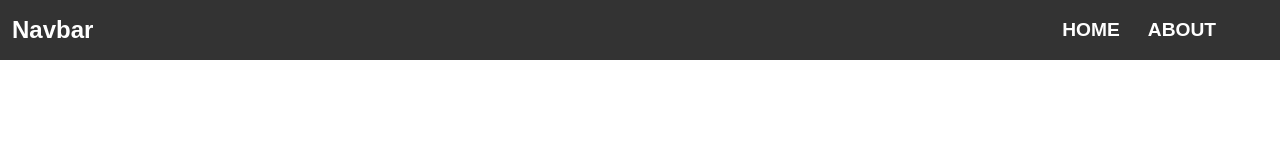
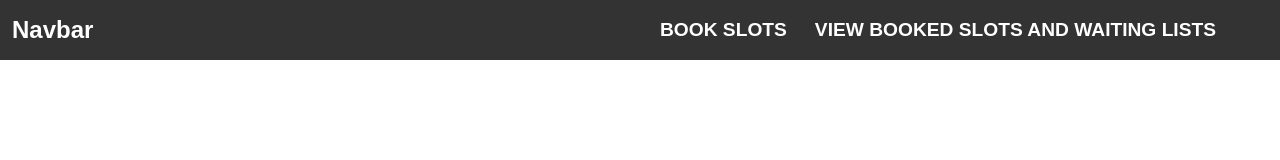
Before and after one commit to SIDHARTH06/RESOURCE-MANAGEMENT-SYSTEM, a plain HTML site: page index.html in a window 1280 px wide. Drawn offline with nearby package versions, Linux system fonts and the light colour scheme; a web font is replaced by a local one.

Commit message:
Updated Navbar Names

```diff
--- a/index.html
+++ b/index.html
@@ -17,8 +17,8 @@
         <h1>Navbar</h1>
         <ul class="medium">
 
-            <li class="item-2"><a href="#">Home</a></li>
-            <li class="item-2"><a href="#">About</a></li>
+            <li class="item-2"><a href="#">Book Slots</a></li>
+            <li class="item-2"><a href="#">View Booked Slots and Waiting Lists</a></li>
 
 
 
```
